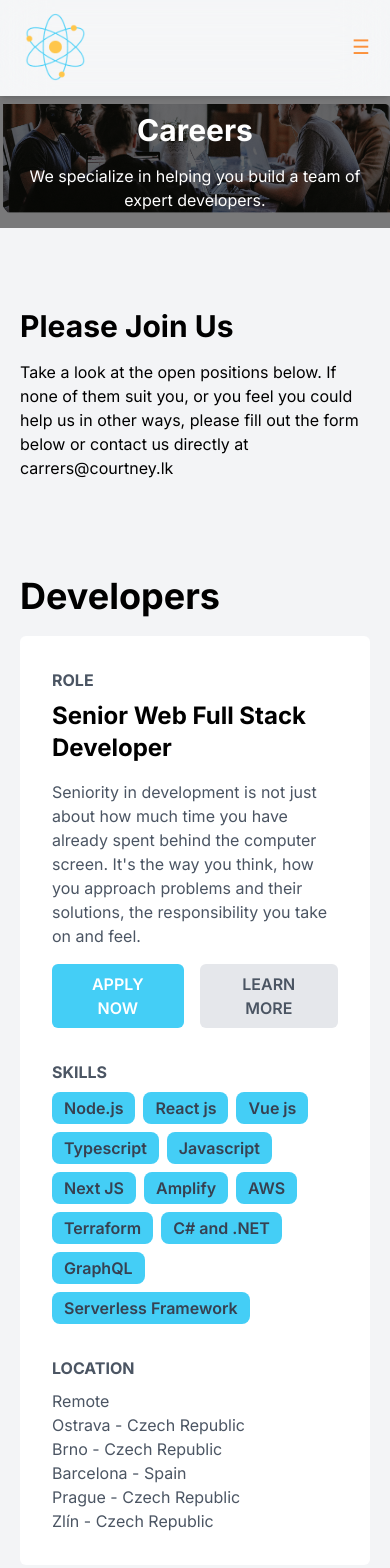
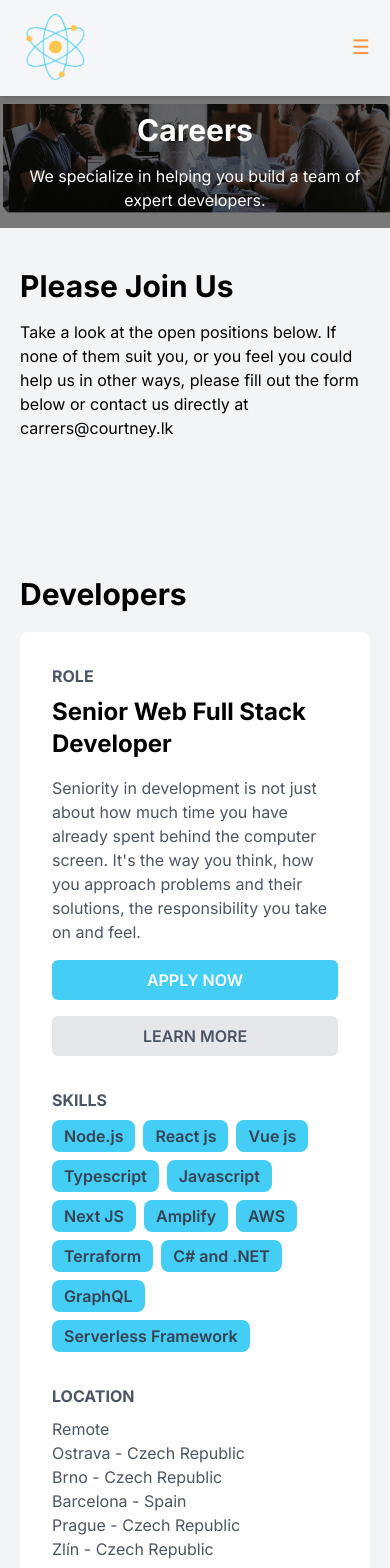
Before and after one commit to Dinesh9350/nucleus, a Next.js app: page /careers in a window 390 px wide. Shown: the top 1568 px of the page. Built offline with nearby package versions, Linux system fonts and the light colour scheme.

Commit message:
fix: responsive fixes

```diff
--- a/src/app/careers/page.tsx
+++ b/src/app/careers/page.tsx
@@ -17,7 +17,7 @@ export default function Home() {
             <BgImageSection heading={'Careers'} description={'We specialize in helping you build a team of expert developers.'}/>
             <TextContainer heading={'Please Join Us'} description={'Take a look at the open positions below. If none of them suit you, or you feel you could help us in other ways, please fill out the form below or contact us directly at carrers@courtney.lk'} />
             <div className={' px-5 md:px-10 xl:px-36  pt-20'}>
-                <h3 className={'font-bold text-4xl pb-5'}>Developers</h3>
+                <h3 className={'font-bold text-3xl md:text-4xl pb-5'}>Developers</h3>
                 <DeveloperSection />
             </div>
             <Connect />
--- a/src/components/bg-image-section/index.tsx
+++ b/src/components/bg-image-section/index.tsx
@@ -9,7 +9,7 @@ interface BgImageSectionProps {
 const BgImageSection: React.FC<BgImageSectionProps>  = ({heading, description}) => {
     return (
         <div className={'relative customBg w-full h-full py-4 md:p-16 lg:py-24'}>
-            <div className={'flex flex-col justify-center items-center gap-16 z-10'}>
+            <div className={'flex flex-col justify-center items-center gap-4 md:gap-16 z-10'}>
                 <div className="absolute inset-0 bg-black opacity-50"></div>
 
                 <div className={' flex flex-col justify-center items-center gap-4 z-10'}>
--- a/src/components/developer-section/index.tsx
+++ b/src/components/developer-section/index.tsx
@@ -2,7 +2,7 @@ import React from 'react';
 
 const DeveloperSection: React.FC = () => {
     return (
-        <div className="bg-white p-8 rounded-md w-full mx-auto">
+        <div className="bg-white p-8 rounded-lg w-full mx-auto">
             <div className="grid lg:grid-cols-9 gap-8">
                 {/* Role Section */}
                 <div className={'lg:col-span-4'}>
@@ -12,7 +12,7 @@ const DeveloperSection: React.FC = () => {
                         Seniority in development is not just about how much time you have already spent behind the computer screen.
                         It's the way you think, how you approach problems and their solutions, the responsibility you take on and feel.
                     </p>
-                    <div className="flex gap-4">
+                    <div className="flex flex-col md:flex-row gap-4">
                         <button className="bg-[#44CEF6] text-white font-semibold py-2 px-6 rounded-md">
                             APPLY NOW
                         </button>
--- a/src/components/home-section/index.tsx
+++ b/src/components/home-section/index.tsx
@@ -6,7 +6,7 @@ import Image from 'next/image';
 const HomeSection = () => {
     return (
         <>
-            <div className="bg-gray-50 h-full overflow-hidden px-5 md:px-10 xl:px-36 pt-48 md:pt-36 pb-40">
+            <div className="bg-gray-50 h-full overflow-hidden px-5 md:px-10 xl:px-36 pt-48 md:pt-32 pb-40">
                 <div className={'relative flex flex-col md:flex-row justify-end items-center w-full h-full'}>
                     <div
                         className={'md:absolute flex flex-col gap-4 p-8 bg-white w-full md:w-[40rem] left-0 self-center rounded-xl borderTopRight z-10'}>
--- a/src/components/start-bg-section/index.tsx
+++ b/src/components/start-bg-section/index.tsx
@@ -7,11 +7,11 @@ const StartBgSection = () => {
                 <div className={'flex flex-col justify-center items-center gap-16 z-10'}>
 
                     <div
-                        className={'absolute top-10 md:top-0 left-0 flex flex-col justify-center items-start gap-4 z-10 pt-10 py-4'}>
-                        <h2 className={'font-bold text-white text-2xl md:text-5xl text-center w-[20rem]'}>
+                        className={'absolute top-10 md:top-0 left-5 flex flex-col justify-center items-start gap-0 z-10 pt-10 py-4'}>
+                        <h2 className={'font-bold text-white text-2xl md:text-5xl text-center md:w-[20rem]'}>
                             100+
                         </h2>
-                        <h3 className={'font-bold text-white text-xl md:text-3xl text-center w-[20rem]'}>
+                        <h3 className={'font-bold text-white text-xl md:text-3xl text-center md:w-[20rem]'}>
                             Developers
                         </h3>
                     </div>
--- a/src/components/text-container/index.tsx
+++ b/src/components/text-container/index.tsx
@@ -7,7 +7,7 @@ interface TextContainerProps {
 
 const TextContainer: React.FC<TextContainerProps> = ({ heading, description }) => {
     return (
-        <div className={'flex flex-col pt-20 px-5 md:px-10 xl:px-36 h-full w-full'}>
+        <div className={'flex flex-col py-10 px-5 md:px-10 xl:px-36 h-full w-full'}>
             <h3 className="font-bold text-3xl md:text-5xl w-full lg:w-[50rem]">
                 {heading}
             </h3>
```
